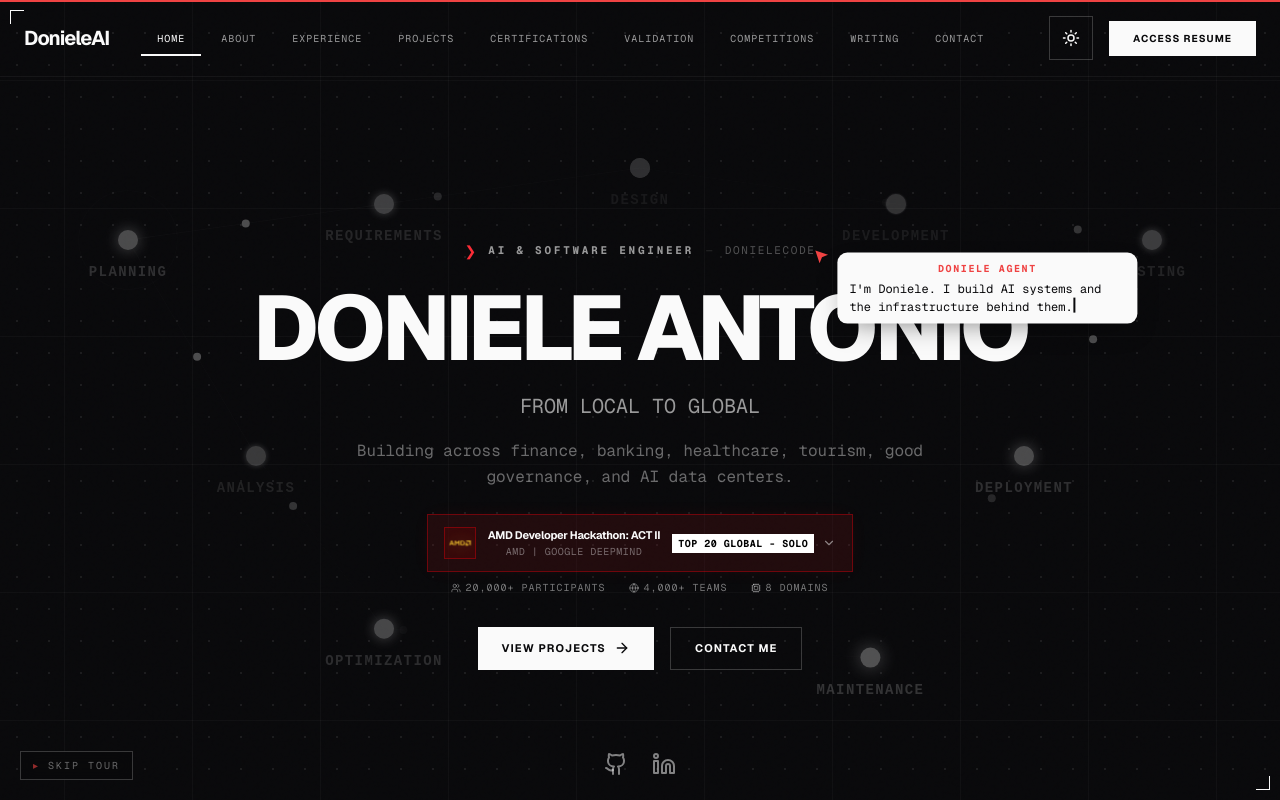
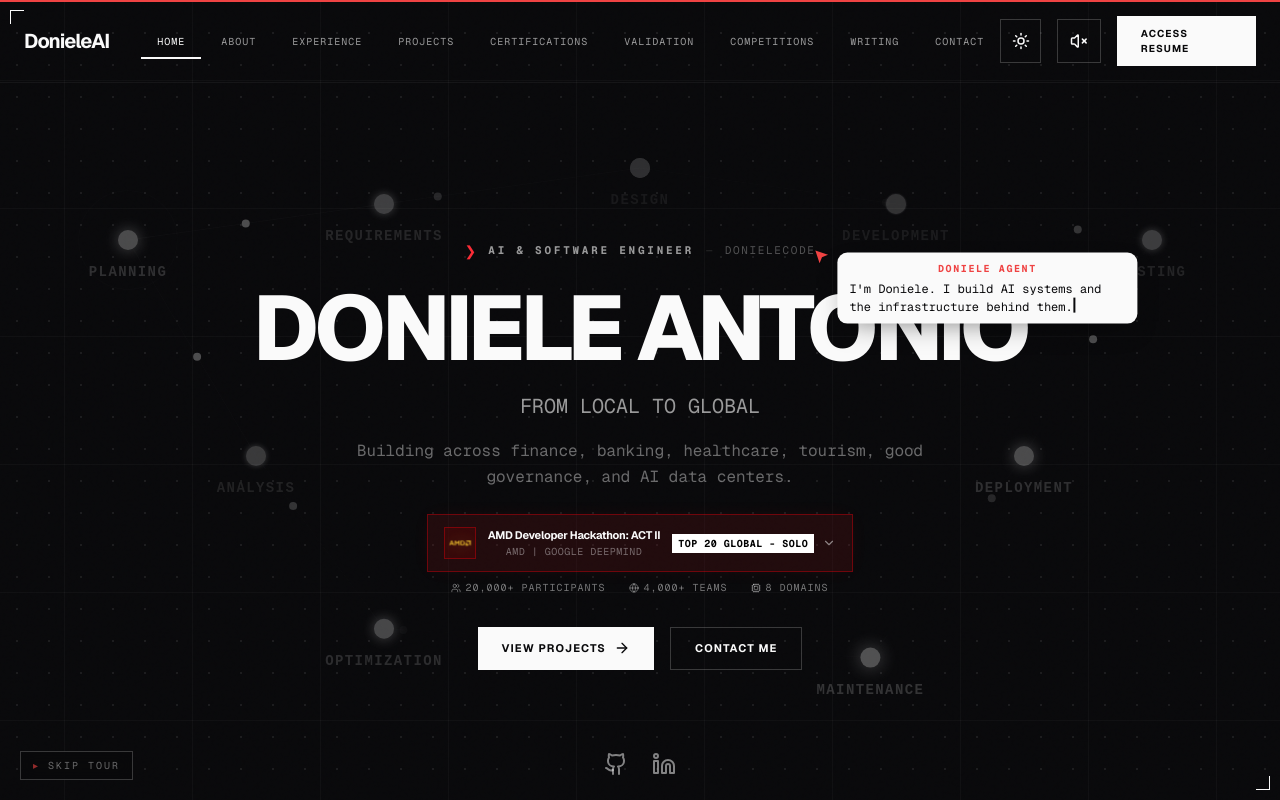
Before and after one commit to donyelqt/donielearys, a Next.js app: page / in a window 1280 px wide. Shown: the top 800 px of the page. Built offline with nearby package versions, Linux system fonts and the light colour scheme.

Commit message:
feat(sound): add interface sound toggle to navbar (#45)

```diff
--- a/src/components/Navbar.tsx
+++ b/src/components/Navbar.tsx
@@ -7,6 +7,7 @@ import Link from 'next/link'
 import { usePathname } from 'next/navigation'
 import { Menu, X, FileText, Sun, Moon } from 'lucide-react'
 import { useTheme } from 'next-themes'
+import { SoundToggle } from '@/components/ClickSound'
 
 const showCertifications = process.env.NEXT_PUBLIC_CERTIFICATIONS_ENABLED !== 'false'
 
@@ -267,6 +268,12 @@ export default function Navbar() {
               )}
             </button>
 
+            {/* The header has no room for a fourth 44px control on phones.
+                The mobile menu carries the same toggle below sm. */}
+            <div className="hidden sm:block">
+              <SoundToggle />
+            </div>
+
             {/* Compact resume access below sm — the labeled CTA needs the wider header */}
             <Link
               href="/resume.pdf"
@@ -338,6 +345,12 @@ export default function Navbar() {
                       </Link>
                     )
                   })}
+                  <div className="mt-4 flex items-center justify-between border-t border-foreground/10 pt-4">
+                    <span className="text-xs font-mono uppercase tracking-widest text-foreground/60">
+                      Interface sounds
+                    </span>
+                    <SoundToggle />
+                  </div>
                   <Link
                     href="/resume.pdf"
                     onClick={handleLinkClick}
```
